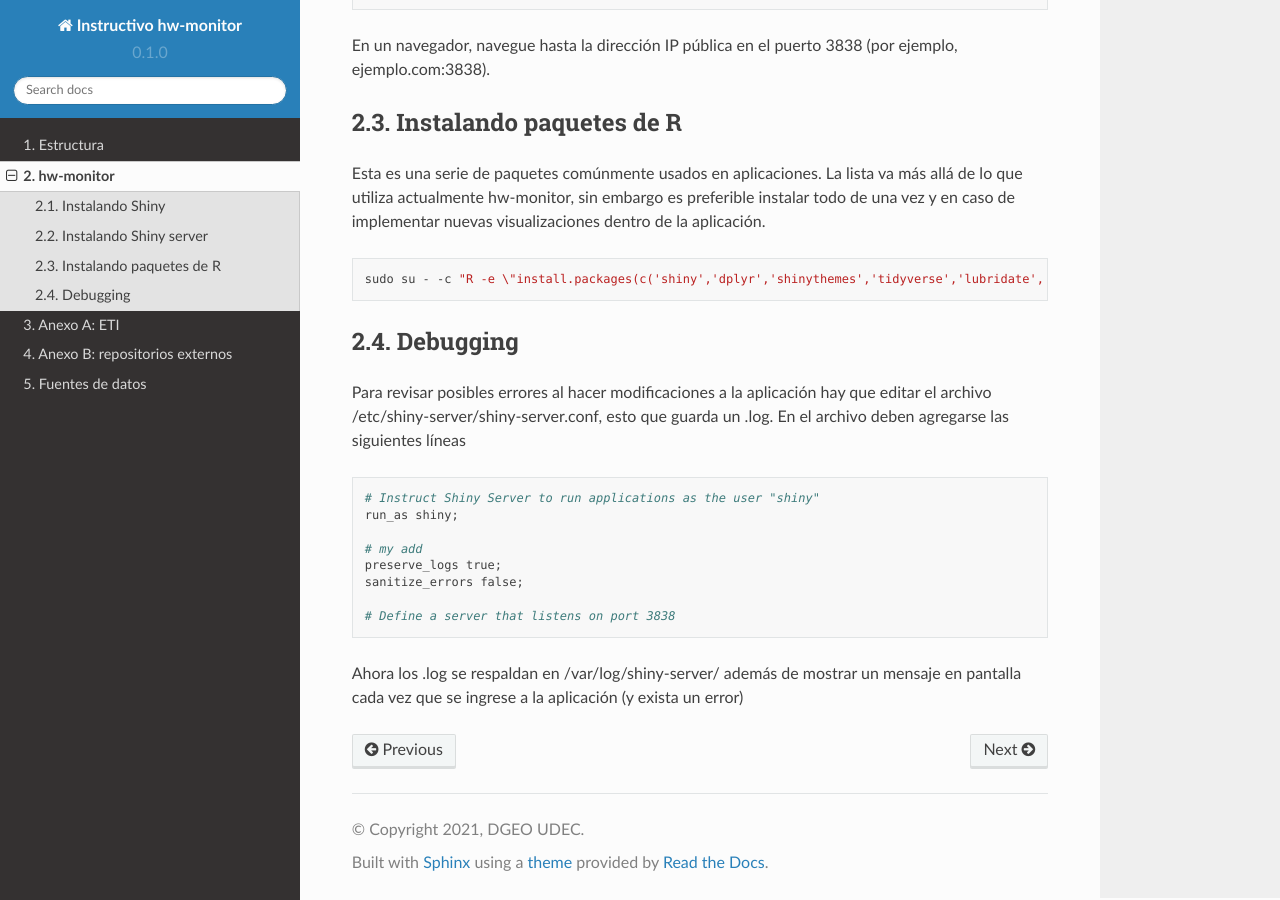
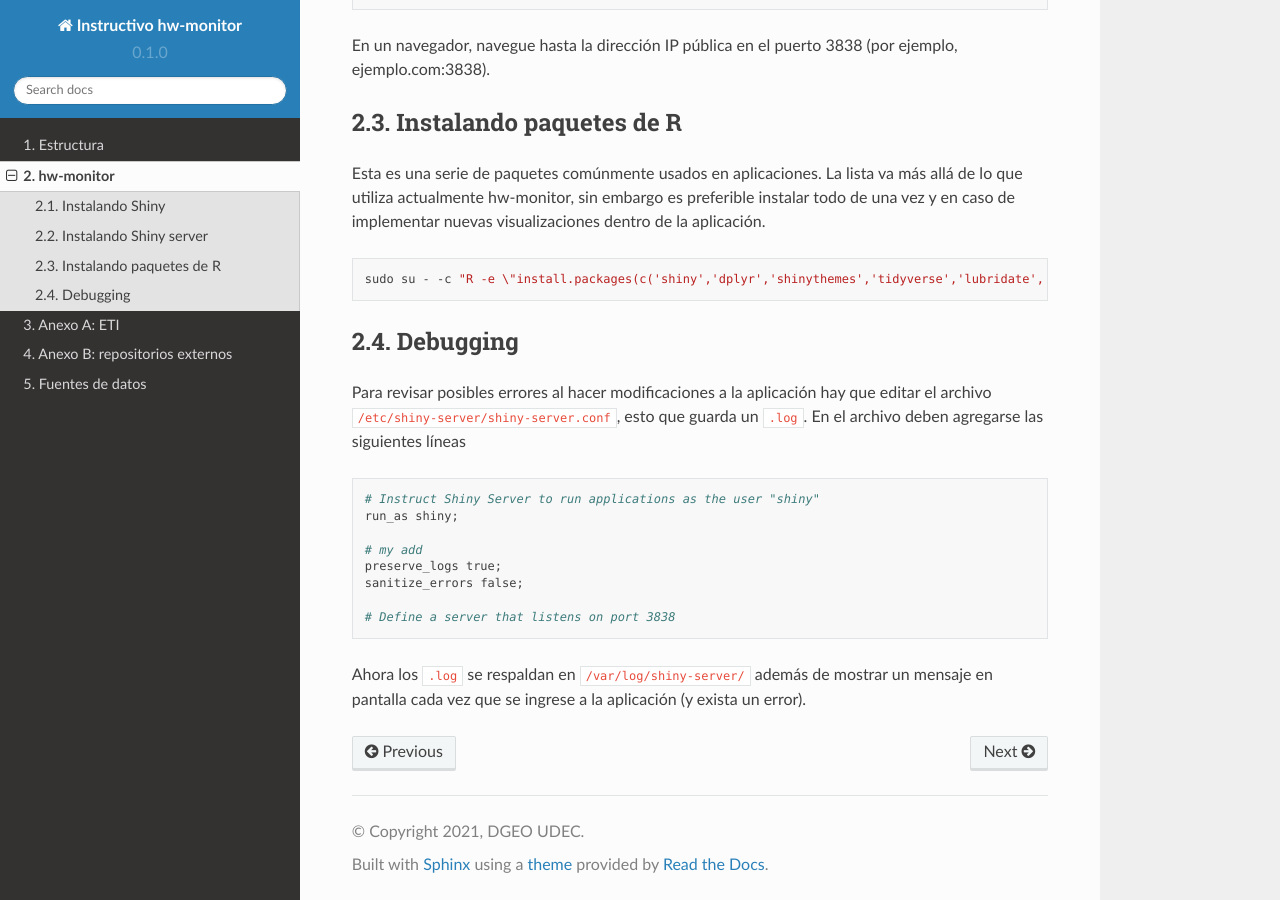
Before and after one commit to chsegura/rtd-tutorial, a Sphinx documentation site: the page built from docs/source/monitor.rst, in a window 1280 px wide and 900 px high, scrolled down 2102 px. Built offline with Sphinx 7.4.7 and the Read the Docs theme 2.0.0, drawn with Linux system fonts in a browser that asks for light colours.

```diff
--- a/docs/source/monitor.rst
+++ b/docs/source/monitor.rst
@@ -92,7 +92,7 @@ Esta es una serie de paquetes comúnmente usados en aplicaciones. La lista va m
 Debugging
 ====
 
-Para revisar posibles errores al hacer modificaciones a la aplicación hay que editar el archivo /etc/shiny-server/shiny-server.conf, esto que guarda un .log. En el archivo deben agregarse las siguientes líneas ::
+Para revisar posibles errores al hacer modificaciones a la aplicación hay que editar el archivo ``/etc/shiny-server/shiny-server.conf``, esto que guarda un ``.log``. En el archivo deben agregarse las siguientes líneas ::
 
    # Instruct Shiny Server to run applications as the user "shiny"
    run_as shiny;
@@ -103,4 +103,4 @@ Para revisar posibles errores al hacer modificaciones a la aplicación hay que e
 
    # Define a server that listens on port 3838
 
-Ahora los .log se respaldan en /var/log/shiny-server/ además de mostrar un mensaje en pantalla cada vez que se ingrese a la aplicación (y exista un error)
+Ahora los ``.log`` se respaldan en ``/var/log/shiny-server/`` además de mostrar un mensaje en pantalla cada vez que se ingrese a la aplicación (y exista un error).
```
